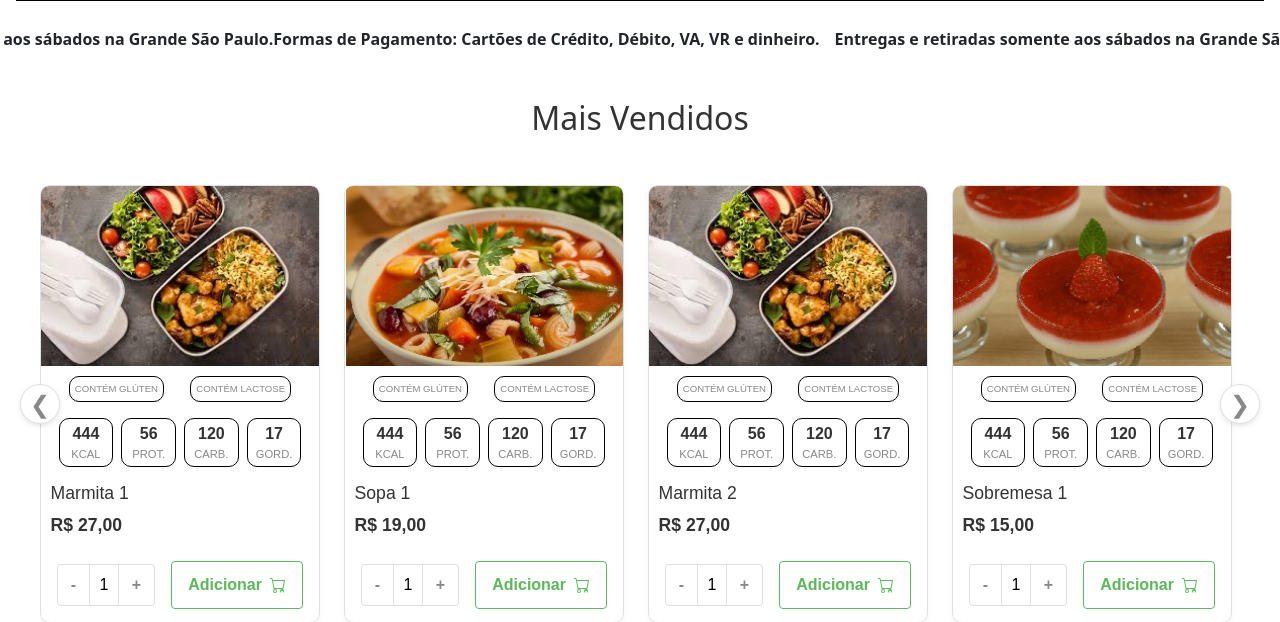
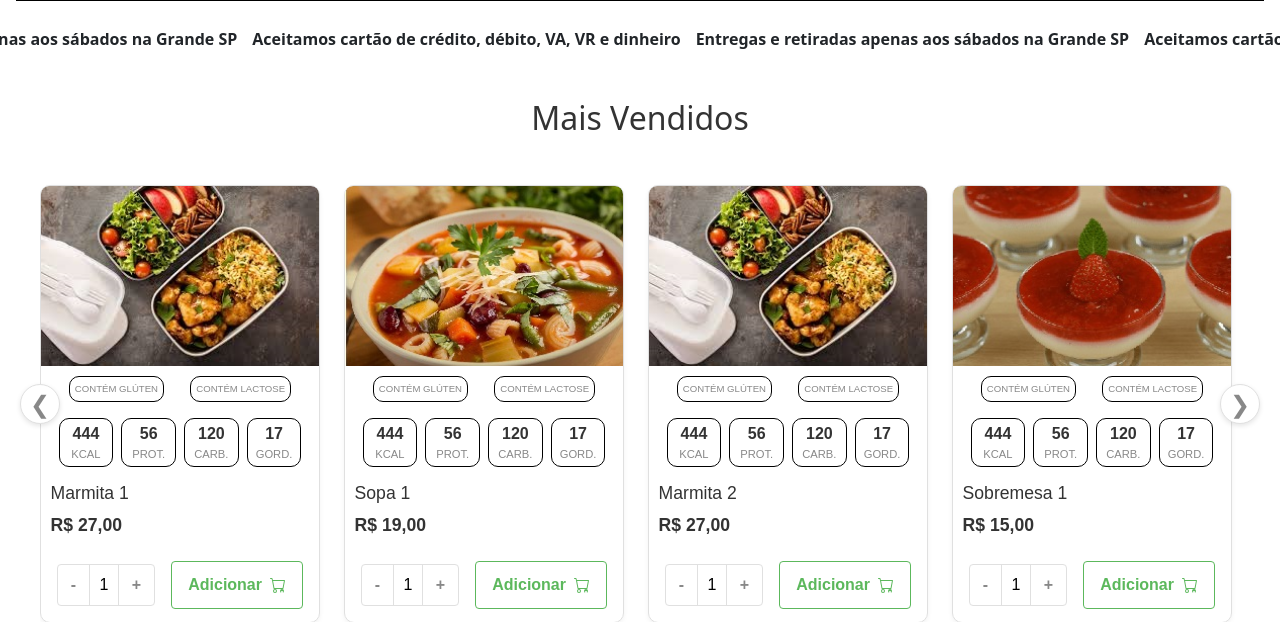
Before and after one commit to Victorjbs97/e-commece-pronto-saudavel-todos-os-dias, a PHP site: page / in a window 1280 px wide. Shown: the part 700-1322 px from the top of the page. Run offline with PHP 8.4, Linux system fonts and the light colour scheme.

Commit message:
Texto de Marquee

```diff
--- a/views/partials/carrossel.php
+++ b/views/partials/carrossel.php
@@ -32,12 +32,9 @@
 <!-- Faixa de Aviso -->
 <div class="marquee-container">
     <div class="marquee">
-        <span class="marquee-content">
-            Entregas e retiradas somente aos sábados na Grande São Paulo.Formas de Pagamento: Cartões de Crédito, Débito, VA, VR e dinheiro.
-        </span>
-        <span class="marquee-content">
-            Entregas e retiradas somente aos sábados na Grande São Paulo.
-            Formas de Pagamento: Cartões de Crédito, Débito, VA, VR e dinheiro.
-        </span>
+        <span class="marquee-content">Entregas e retiradas apenas aos sábados na Grande SP</span>
+        <span class="marquee-content">Aceitamos cartão de crédito, débito, VA, VR e dinheiro</span>
+        <span class="marquee-content">Entregas e retiradas apenas aos sábados na Grande SP</span>
+        <span class="marquee-content">Aceitamos cartão de crédito, débito, VA, VR e dinheiro</span>
     </div>
 </div>
```
